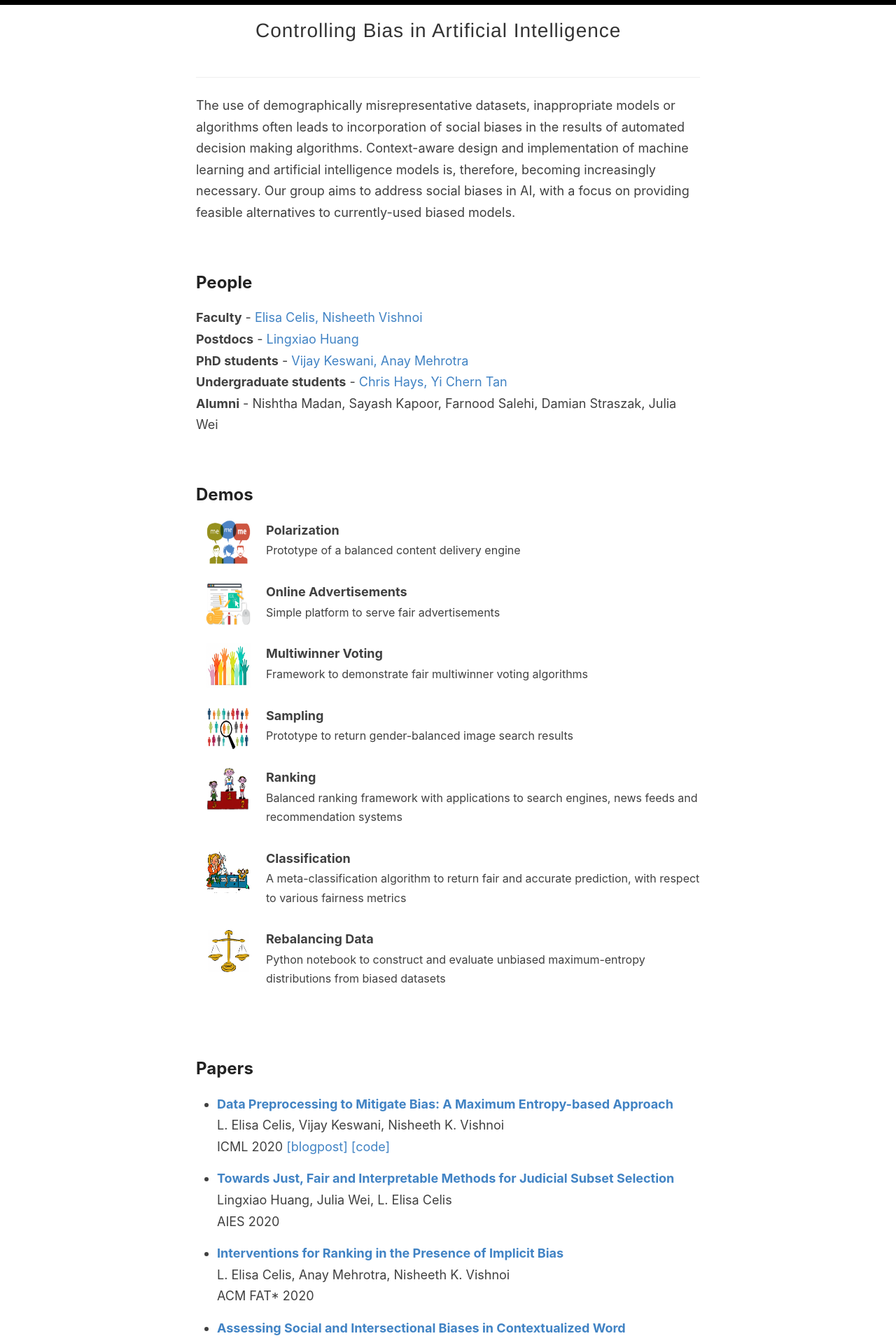
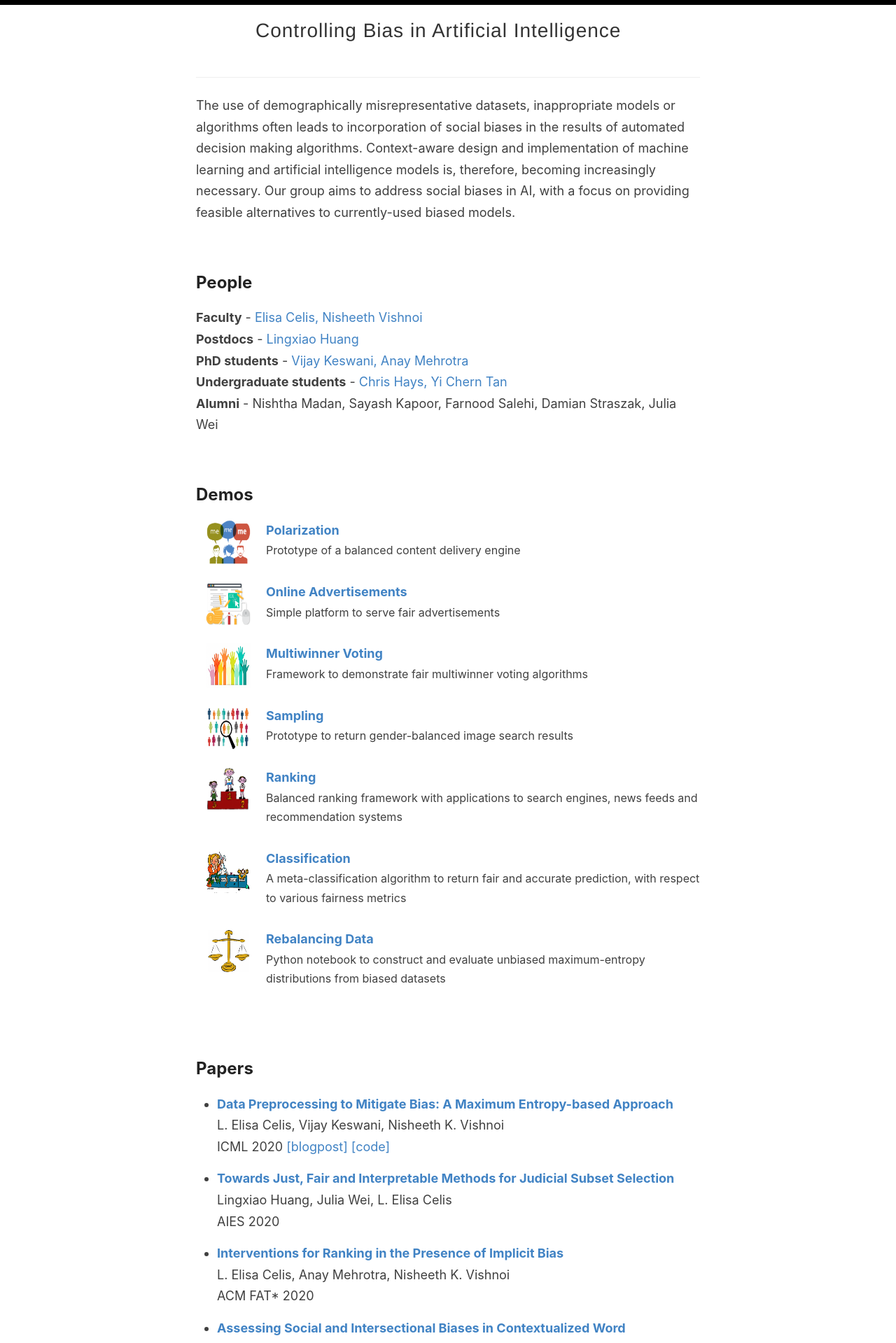
Before and after one commit to controlling-bias/controlling-bias.github.io, a Jekyll site: the page built from index.html, in a window 1280 px wide. Shown: the top 1919 px of the page at 70% size. Built offline with Jekyll 4.4.1, drawn with Linux system fonts in a browser that asks for light colours; the list of posts is cut into pages by our own code.

Commit message:
Updated demo layout

```diff
--- a/_layouts/default.html
+++ b/_layouts/default.html
@@ -95,7 +95,7 @@
                       </a>
                   </div>
               <div style='margin-left:100px;'>
-              <b> {{ demo.title }} </b><br>
+              <b> <a href={{ demo.website }}>{{ demo.title }}</a> </b><br>
               <div style='font-size:16px'>{{ demo.description }}</div>
               <div ></div>
               </div>
```
